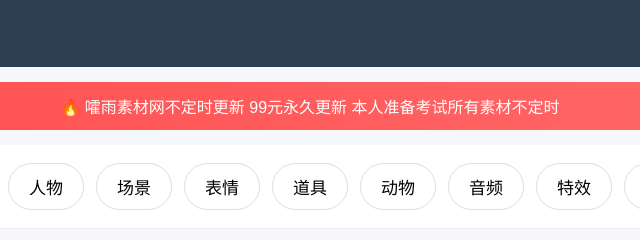
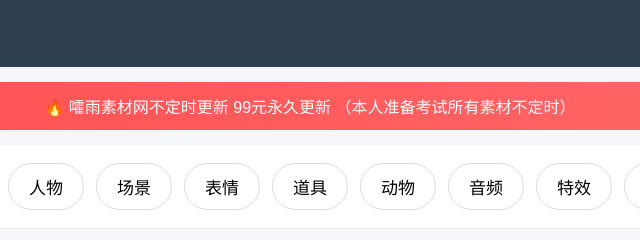
Before and after one commit to 1722353912/huoyu, a plain HTML site: page index.html in a window 1280 px wide. Shown: the top 240 px of the page, 330-970 px from the left. Drawn offline with Linux system fonts and the light colour scheme.

Commit message:
更新 index.html

```diff
--- a/index.html
+++ b/index.html
@@ -270,7 +270,7 @@
     </div>
 
     <div class="center-notice">
-        🔥 嚯雨素材网不定时更新 99元永久更新 本人准备考试所有素材不定时
+        🔥 嚯雨素材网不定时更新 99元永久更新 （本人准备考试所有素材不定时）
     </div>
 
     <div class="cate">
```
